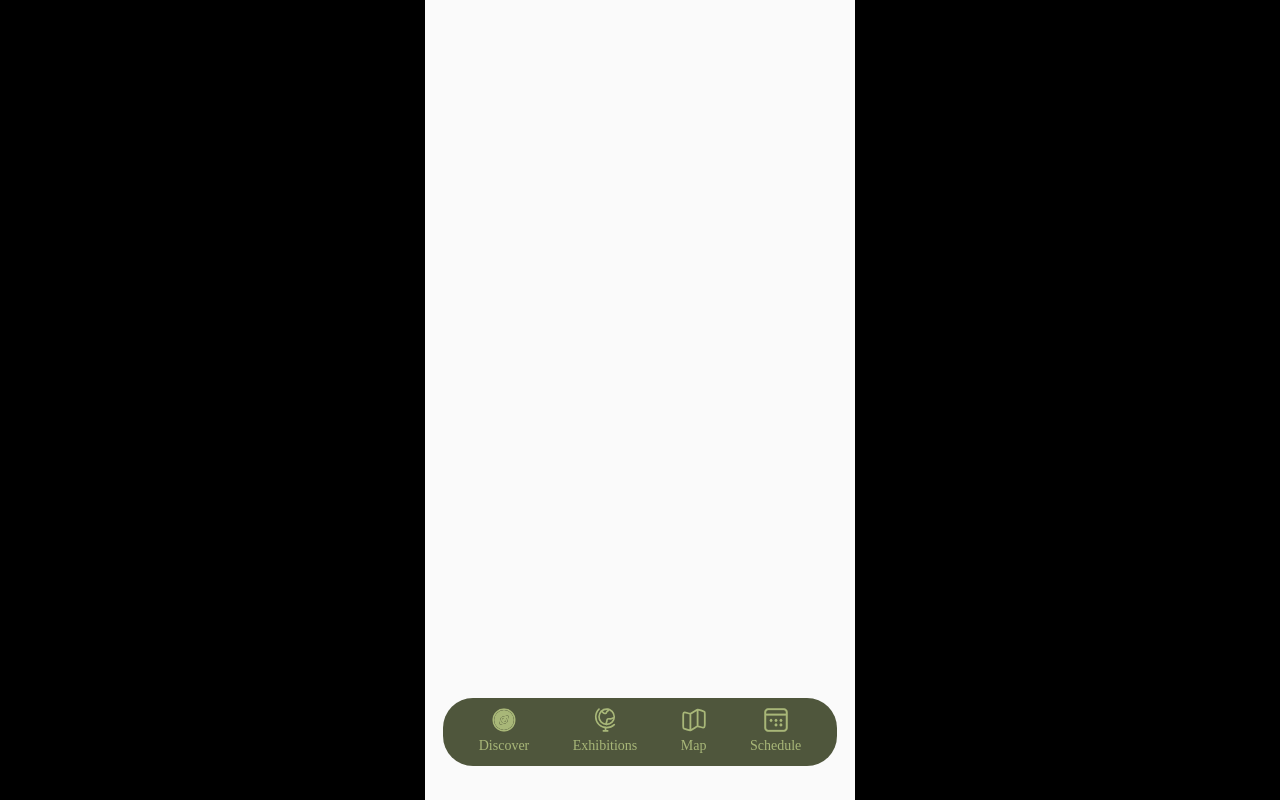
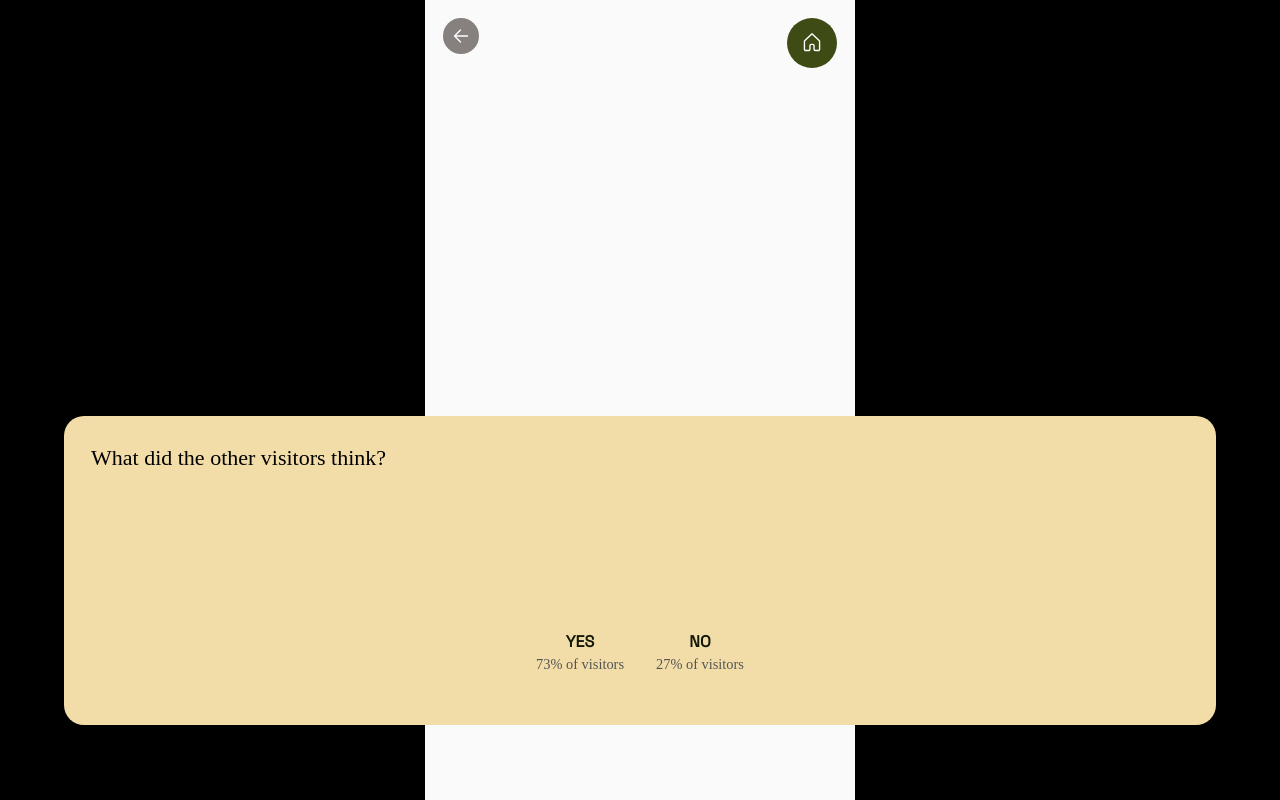
Before and after one commit to Flex-Wrap/nhm-app, a React (Vite) app: page /nhm-app/safariPages/poll-results in a window 1280 px wide. Built offline with nearby package versions, Linux system fonts and the light colour scheme; a web font is replaced by a local one.

Commit message:
poll answer check

```diff
--- a/src/App.tsx
+++ b/src/App.tsx
@@ -18,6 +18,7 @@ import { setLastDiscoverPath } from "./utils/pathTracker";
 import SliderPage from "./pages/safariPages/SliderPageSafari1";
 import CheckboxPage from "./pages/safariPages/CheckboxPage";
 import PollPage from "./pages/safariPages/PollPage";
+import PollResultsPage from "./pages/safariPages/PollResultsPage";
 
 const discoverRoutes = [
   "/",
@@ -30,7 +31,7 @@ const discoverRoutes = [
 export function App() {
   const location = useLocation();
 
-  const hideNavbarRoutes = ["/safariPages/slider", "/safariPages/checkbox", "/safariPages/poll"];
+  const hideNavbarRoutes = ["/safariPages/slider", "/safariPages/checkbox", "/safariPages/poll", "/safariPages/poll-results"];
   const shouldHideNavbar = hideNavbarRoutes.includes(location.pathname);
 
   useEffect(() => {
@@ -59,6 +60,7 @@ export function App() {
         <Route path="/safariPages/slider" element={<SliderPage />} />
         <Route path="/safariPages/checkbox" element={<CheckboxPage />} />
         <Route path="/safariPages/poll" element={<PollPage />} />
+        <Route path="/safariPages/poll-results" element={<PollResultsPage />} />
       </Routes>
     </>
   );
--- /dev/null
+++ b/src/components/VisitorsOpinion.css
@@ -0,0 +1,94 @@
+/* Container */
+.opinion-container {
+  background: #f6eedc;
+  padding: 2rem;
+  border-radius: 1rem;
+  text-align: center;
+  max-width: 400px;
+  margin: auto;
+  font-family: sans-serif;
+  box-shadow: 0 4px 10px rgba(0, 0, 0, 0.1);
+}
+
+/* Title */
+.opinion-container h2 {
+  margin-bottom: 2rem;
+  color: #1d1d1d;
+  font-size: 1.4rem;
+}
+
+/* Bar Area */
+.vertical-bars {
+  display: flex;
+  justify-content: center;
+  gap: 2rem;
+  align-items: flex-end;
+  height: 200px;
+  margin-bottom: 1.5rem;
+}
+
+/* Each column */
+.bar-column {
+  display: flex;
+  flex-direction: column;
+  align-items: center;
+  justify-content: flex-end;
+}
+
+/* Bar appearance */
+.bar {
+  width: 40px;
+  border-radius: 8px 8px 0 0;
+  background-color: grey;
+}
+
+/* YES bar */
+.yes-bar {
+  background-color: #a48944;
+}
+
+/* NO bar */
+.no-bar {
+  background-color: #e6c260;
+}
+
+/* Bar animation */
+.grow-bar {
+  height: 0%;
+  transition: height 1s ease-in-out;
+}
+
+/* Highlight the selected bar */
+.highlight {
+  outline: 3px solid #4b5320;
+  outline-offset: 3px;
+  box-shadow: 0 0 8px rgba(0, 0, 0, 0.15);
+}
+
+/* Labels */
+.bar-column p {
+  margin: 0.5rem 0 0 0;
+  font-weight: bold;
+  font-size: 1rem;
+}
+
+.bar-column span {
+  font-size: 0.9rem;
+  color: #555;
+}
+
+/* Continue button */
+.continue-btn {
+  background: #6c7b3b;
+  color: white;
+  border: none;
+  padding: 0.7rem 1.5rem;
+  border-radius: 999px;
+  font-size: 1rem;
+  cursor: pointer;
+  transition: background 0.3s ease;
+}
+
+.continue-btn:hover {
+  background: #5a6a30;
+}
--- /dev/null
+++ b/src/components/VisitorsOpinion.tsx
@@ -0,0 +1,49 @@
+import React, { useEffect, useState } from "react";
+import "../components/VisitorsOpinion.css";
+
+interface VisitorOpinionProps {
+  userAnswer: "yes" | "no";
+}
+
+const VisitorOpinion: React.FC<VisitorOpinionProps> = ({ userAnswer }) => {
+  const [yesHeight, setYesHeight] = useState("0%");
+  const [noHeight, setNoHeight] = useState("0%");
+
+  const yesPercent = 73;
+  const noPercent = 27;
+
+  useEffect(() => {
+    // Trigger the bar animation
+    setTimeout(() => {
+      setYesHeight(`${yesPercent}%`);
+      setNoHeight(`${noPercent}%`);
+    }, 100);
+  }, []);
+
+  return (
+    <div className="vertical-bars">
+      <div className="bar-column">
+        <div
+          className={`bar yes-bar grow-bar ${
+            userAnswer === "yes" ? "highlight" : ""
+          }`}
+          style={{ height: yesHeight }}
+        ></div>
+        <p>YES</p>
+        <span>{yesPercent}% of visitors</span>
+      </div>
+      <div className="bar-column">
+        <div
+          className={`bar no-bar grow-bar ${
+            userAnswer === "no" ? "highlight" : ""
+          }`}
+          style={{ height: noHeight }}
+        ></div>
+        <p>NO</p>
+        <span>{noPercent}% of visitors</span>
+      </div>
+    </div>
+  );
+};
+
+export default VisitorOpinion;
--- a/src/pages/safariPages/PollPage.tsx
+++ b/src/pages/safariPages/PollPage.tsx
@@ -8,7 +8,7 @@ const PollPage: React.FC = () => {
     const navigate = useNavigate();
 
     const handleVote = (answer: "yes" | "no") => {
-        navigate("/poll-results", {state: {userAnswer: answer}});
+        navigate("/safariPages/poll-results", {state: {userAnswer: answer}});
     }
   return (
     <div className="poll-page">
--- /dev/null
+++ b/src/pages/safariPages/PollResultsPage.css
@@ -0,0 +1,10 @@
+.poll-results-page {
+  background-image: url("../../assets/poll-bg.jpg");
+  background-position: center center;
+  background-size: cover;
+  height: 100vh;
+
+  background-position: center center;
+  background-size: cover;
+  height: 100vh;
+}
--- /dev/null
+++ b/src/pages/safariPages/PollResultsPage.tsx
@@ -0,0 +1,27 @@
+import { useLocation } from "react-router-dom";
+import { BackButton } from "../../components/BackButton";
+import { HomeButton } from "../../components/HomeButton";
+import TextBox from "../../components/TextBox";
+import VisitorOpinion from "../../components/VisitorsOpinion";
+
+const PollResultsPage: React.FC = () => {
+  const location = useLocation();
+  const userAnswer = location.state?.userAnswer;
+
+  return (
+    <div className="poll-results-page">
+      <div className="top-buttons">
+        <BackButton />
+        <HomeButton to="/" />
+      </div>
+      <div className="content">
+        <TextBox text="">
+          <h2>What did the other visitors think?</h2>
+          <VisitorOpinion userAnswer={userAnswer} />
+        </TextBox>
+      </div>
+    </div>
+  );
+};
+
+export default PollResultsPage;
```
